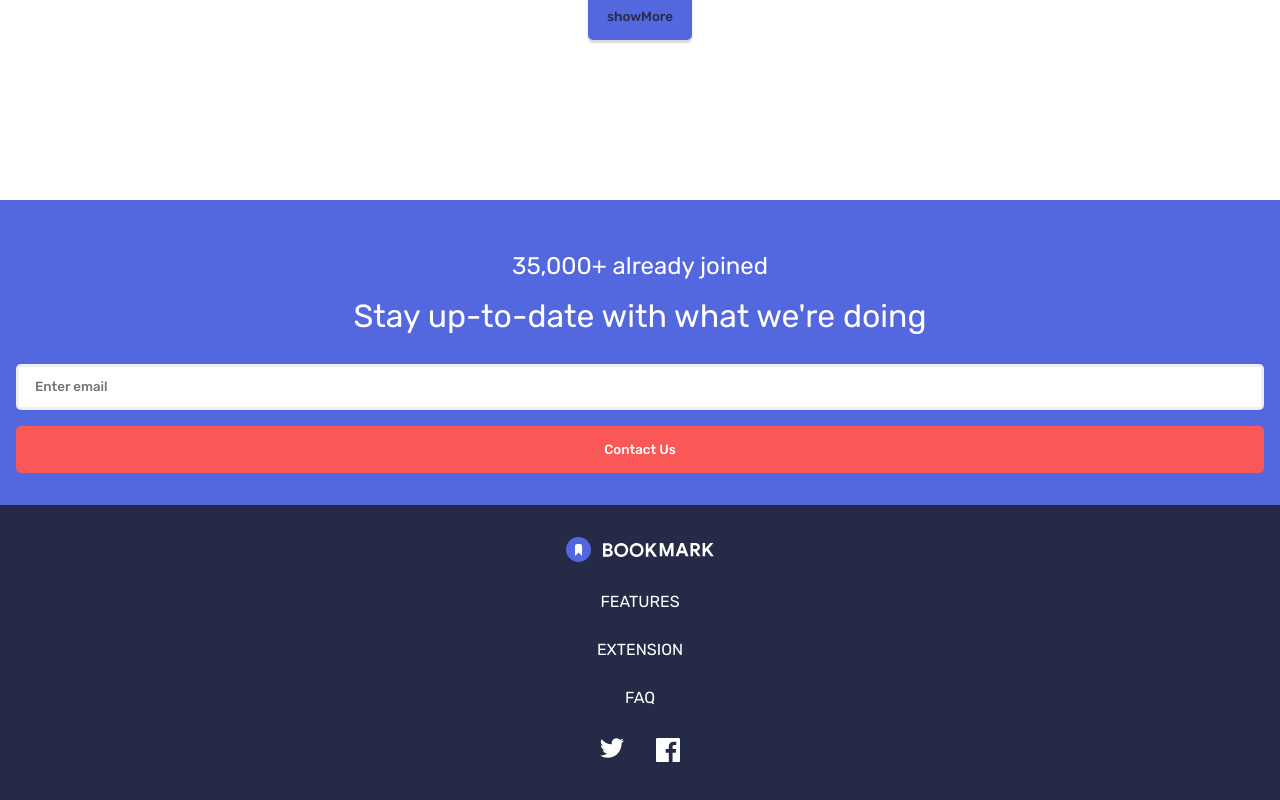
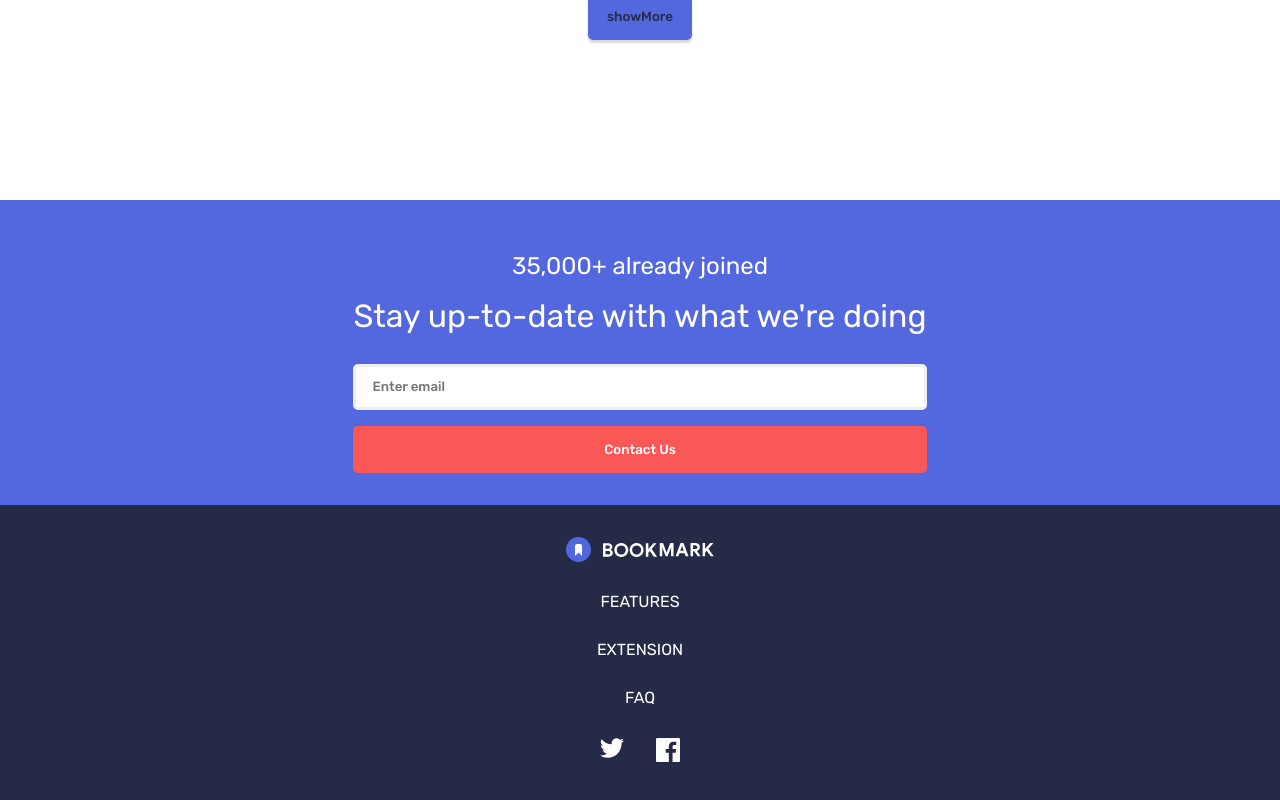
Before and after one commit to Saurabhdaswant/Bookmark, a React (Create React App) app: page / in a window 1280 px wide. Shown: the part 2835-3635 px from the top of the page. Built offline with nearby package versions, Linux system fonts and the light colour scheme; the HTML template or start-up script is replaced by a standard one.

Commit message:
fix : max-width : 700 HEADERS

```diff
--- a/src/Sass/App.scss
+++ b/src/Sass/App.scss
@@ -189,7 +189,7 @@ a{
   max-width: 1600px;
 }
 
-.extension__head,.features__about,.Faq{
+.extension__head,.features__about,.Faq,.Footer__Primary{
   max-width: 700px;
   margin: 0 auto;
 }
```
